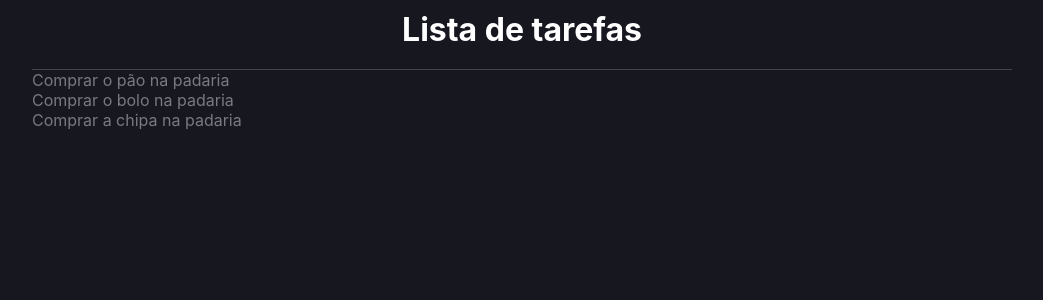
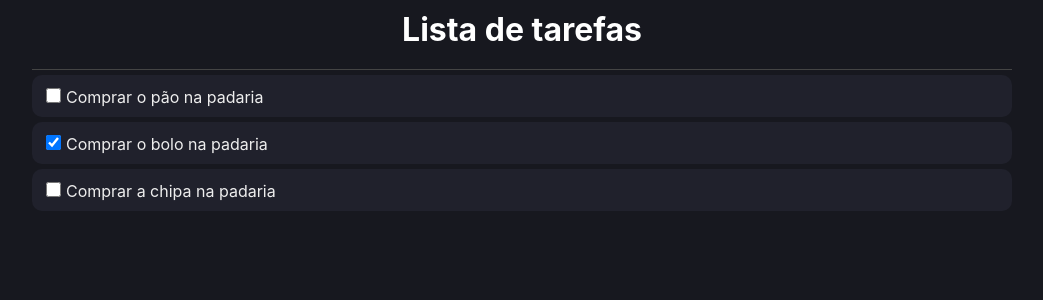
Before and after one commit to Gean634N/todolist, a React (Create React App) app: page / in a window 1280 px wide. Shown: the top 300 px of the page, without its empty margins (118-1161 px from the left). Built offline with nearby package versions, Linux system fonts and the light colour scheme.

Commit message:
add checkbox to list itens

```diff
--- a/src/App.tsx
+++ b/src/App.tsx
@@ -6,7 +6,7 @@
 const App = () => {
   const [list, setList] = useState<Item[]>([
     { id: 1, name: 'Comprar o pão na padaria', done: false },
-    { id: 2, name: 'Comprar o bolo na padaria', done: false },
+    { id: 2, name: 'Comprar o bolo na padaria', done: true },
     { id: 3, name: 'Comprar a chipa na padaria', done: false },
   ])
 
--- a/src/components/ListItem/index.tsx
+++ b/src/components/ListItem/index.tsx
@@ -1,3 +1,4 @@
+import { useState } from 'react';
 import * as C from './styles';
 import { Item } from '../../types/item';
 type Props = {
@@ -5,9 +6,18 @@
 }
 
 export const ListItem = ({ item }: Props) => {
+  const [isChecked, setIsChecked] = useState(item.done);
+
   return (
-    <C.Container>
-      { item.name }
+    <C.Container >
+      <input
+        type="checkbox"
+        checked={ isChecked }
+        onChange={ e => setIsChecked(e.target.checked) }
+      />
+      <label>
+        { item.name }
+      </label>
     </C.Container>
   );
 }
--- a/src/components/ListItem/styles.ts
+++ b/src/components/ListItem/styles.ts
@@ -1,3 +1,20 @@
 import styled from "styled-components";
 
-export const Container = styled.div``;
+export const Container = styled.div`
+  display: fles;
+  background-color: #20212C;
+  padding: 10px;
+  border-radius: 10px;
+  margin: 5px 0;
+  align-items: center;
+
+  input {
+    width: 15px;
+    height: 15px;
+    margin-right: 5px;
+  }
+
+  label {
+    color: #eee;
+  }
+`;
```
